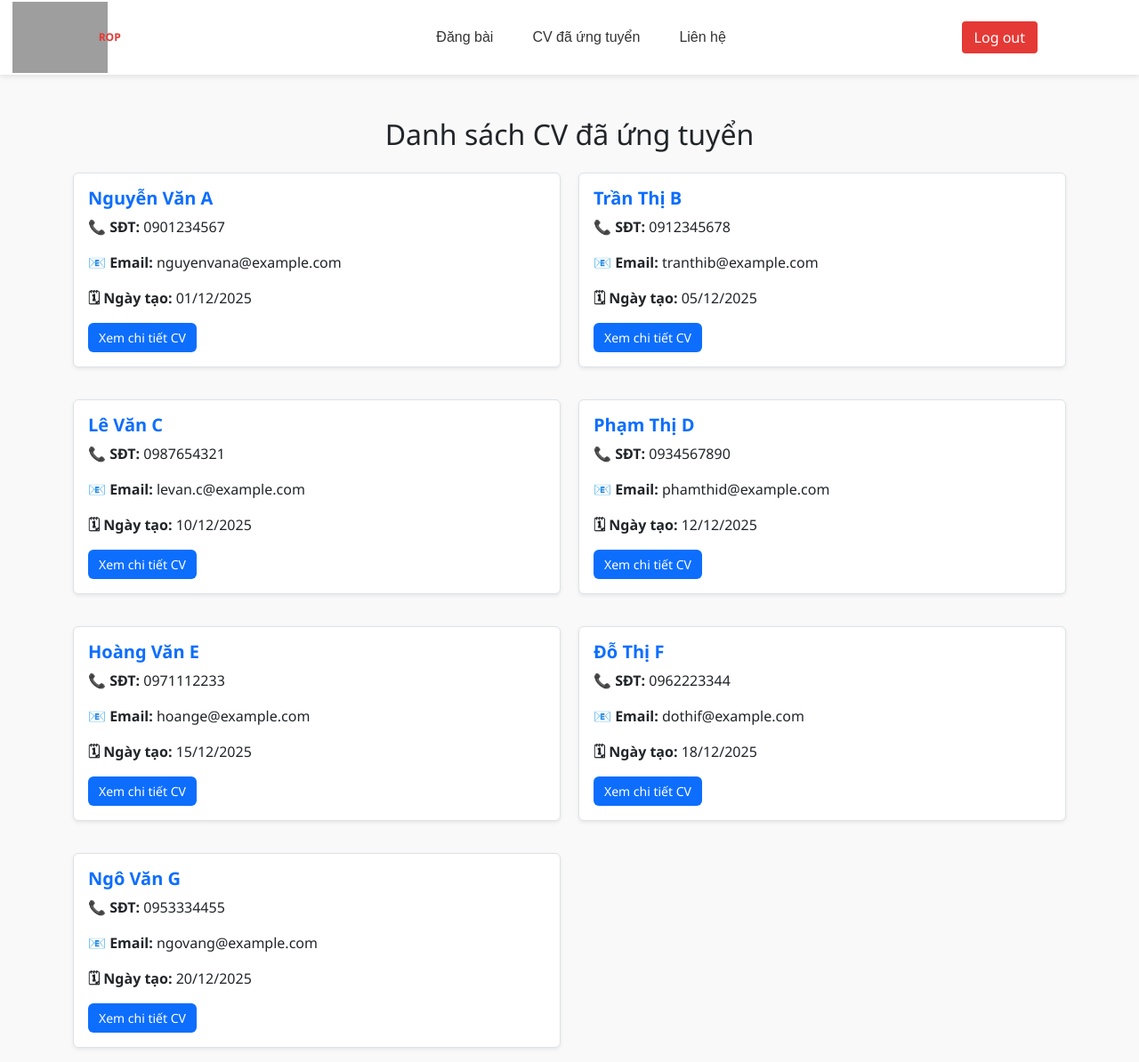
After one commit to Hung1135/ROP, a Django app: page /manaPostCV in a window 1280 px wide. The commit adds this page. Shown: the whole page at 89% size. Run offline with Django 4.2, Linux system fonts and the light colour scheme; grey boxes are pictures that could not be loaded.

Commit message:
trang CV đang nộp

```diff
--- /dev/null
+++ b/ROP/app/static/app/css/managePostCV.css
@@ -0,0 +1,53 @@
+.cv-card {
+  background-color: #f8f9fa;
+  border-left: 5px solid #0d6efd;
+}
+
+.cv-name {
+  color: #0d6efd;
+  font-weight: 600;
+}
+.cv-actions {
+  margin-top: 10px;
+}
+
+.cv-actions .btn {
+  background-color: #0d6efd;
+  color: #fff;
+  border: none;
+  padding: 6px 12px;
+  border-radius: 6px;
+  cursor: pointer;
+  transition: background-color 0.3s ease;
+}
+
+.cv-actions .btn:hover {
+  background-color: #0b5ed7;
+}
+.cv-list {
+  display: flex;
+  flex-wrap: wrap;
+  gap: 20px; /* khoảng cách giữa các CV */
+}
+
+.cv-card {
+  flex: 1 1 calc(50% - 20px); /* mỗi CV chiếm 50% chiều rộng trừ khoảng cách */
+  box-sizing: border-box;
+}
+
+.cv-list {
+  display: grid;
+  grid-template-columns: repeat(2, 1fr); /* luôn 2 cột */
+  gap: 20px;
+}
+
+.cv-card {
+  background: #fff;
+  border: 1px solid #ddd;
+  border-radius: 8px;
+  padding: 15px;
+  box-shadow: 0 2px 6px rgba(0,0,0,0.05);
+}
+.mb-4 {
+  text-align: center;
+}
--- a/ROP/app/templates/admin/ListJob.html
+++ b/ROP/app/templates/admin/ListJob.html
@@ -9,7 +9,7 @@
     <link href="https://cdn.jsdelivr.net/npm/bootstrap@5.3.3/dist/css/bootstrap.min.css" rel="stylesheet">
 
     <!-- Icon Bootstrap (nếu muốn dùng icon đẹp hơn) -->
-    <link rel="stylesheet" href="https://cdn.jsdelivr.net/npm/bootstrap-icons@1.11.3/font/bootstrap-icons.min.css">cd
+    <link rel="stylesheet" href="https://cdn.jsdelivr.net/npm/bootstrap-icons@1.11.3/font/bootstrap-icons.min.css">
     <link rel="stylesheet" href="{% static 'app/css/nav.css' %}"/>
     <link rel="stylesheet" href="{% static 'app/css/ListJob.css'%}"/>
 </head>
@@ -35,6 +35,7 @@
 
     <nav class="menu">
         <a href="#">Đăng bài</a>
+      <a href="{% url 'manaPostCV' %}">CV đã ứng tuyển</a>
         <a href="#">Liên hệ</a>
     </nav>
 
@@ -50,7 +51,7 @@
 
 <!-- ================= JOB LIST ================= -->
 <section class="job-section">
-    <h2>Thông tin công việc</h2>
+    {% comment %} <h2>Thông tin công việc</h2> {% endcomment %}
 
     <div class="container1">
 
--- a/ROP/app/templates/admin/functionPost.html
+++ b/ROP/app/templates/admin/functionPost.html
@@ -23,6 +23,7 @@
 
     <nav class="menu">
         <a href="#">Đăng bài</a>
+          <a href="{% url 'manaPostCV' %}">CV đã ứng tuyển</a>
         <a href="#">Liên hệ</a>
     </nav>
 
--- /dev/null
+++ b/ROP/app/templates/admin/managePostCV.html
@@ -0,0 +1,133 @@
+<!DOCTYPE html>
+{% load static %}
+<html>
+  <head>
+    <meta charset="utf-8" />
+    <meta http-equiv="X-UA-Compatible" content="IE=edge" />
+    <title>Danh sách công việc</title>
+    <meta name="viewport" content="width=device-width, initial-scale=1" />
+    <link
+      href="https://cdn.jsdelivr.net/npm/bootstrap@5.3.3/dist/css/bootstrap.min.css"
+      rel="stylesheet"
+    />
+
+    <link
+      rel="stylesheet"
+      href="https://cdn.jsdelivr.net/npm/bootstrap-icons@1.11.3/font/bootstrap-icons.min.css"
+    />
+    <link rel="stylesheet" href="{% static 'app/css/nav.css' %}" />
+    <link rel="stylesheet" href="{% static 'app/css/managePostCV.css'%}" />
+  </head>
+
+  <body>
+    <header class="navbar">
+      <div class="logo">
+        <img
+          id="logo"
+          src="https://thumbs.dreamstime.com/b/letter-cv-logotype-design-company-name-colored-blue-swoosh-vector-logo-business-identity-203865393.jpg"
+          alt=""
+        />
+        <span>ROP</span>
+      </div>
+
+      <nav class="menu">
+        <a href="#">Đăng bài</a>
+      <a href="{% url 'manaPostCV' %}">CV đã ứng tuyển</a>
+        <a href="#">Liên hệ</a>
+      </nav>
+
+      <div class="actions">
+        <a href="#" class="login-btn">Log out</a>
+      </div>
+    </header>
+    <body>
+      <div class="container mt-5">
+        <h2 class="mb-4">Danh sách CV đã ứng tuyển</h2>
+
+        <div class="cv-list">
+          <!-- CV 1 -->
+          <div class="cv-card mb-3 p-3 border rounded shadow-sm">
+            <h5 class="cv-name">Nguyễn Văn A</h5>
+            <p><strong>📞 SĐT:</strong> 0901234567</p>
+            <p><strong>📧 Email:</strong> nguyenvana@example.com</p>
+            <p><strong>🗓 Ngày tạo:</strong> 01/12/2025</p>
+            <div class="cv-actions mt-2">
+              <button class="btn btn-primary btn-sm">Xem chi tiết CV</button>
+            </div>
+          </div>
+
+          <!-- CV 2 -->
+          <div class="cv-card mb-3 p-3 border rounded shadow-sm">
+            <h5 class="cv-name">Trần Thị B</h5>
+            <p><strong>📞 SĐT:</strong> 0912345678</p>
+            <p><strong>📧 Email:</strong> tranthib@example.com</p>
+            <p><strong>🗓 Ngày tạo:</strong> 05/12/2025</p>
+            <div class="cv-actions mt-2">
+              <button class="btn btn-primary btn-sm">Xem chi tiết CV</button>
+            </div>
+          </div>
+
+          <!-- CV 3 -->
+          <div class="cv-card mb-3 p-3 border rounded shadow-sm">
+            <h5 class="cv-name">Lê Văn C</h5>
+            <p><strong>📞 SĐT:</strong> 0987654321</p>
+            <p><strong>📧 Email:</strong> levan.c@example.com</p>
+            <p><strong>🗓 Ngày tạo:</strong> 10/12/2025</p>
+            <div class="cv-actions mt-2">
+              <button class="btn btn-primary btn-sm">Xem chi tiết CV</button>
+            </div>
+          </div>
+
+          <!-- CV 4 -->
+          <div class="cv-card mb-3 p-3 border rounded shadow-sm">
+            <h5 class="cv-name">Phạm Thị D</h5>
+            <p><strong>📞 SĐT:</strong> 0934567890</p>
+            <p><strong>📧 Email:</strong> phamthid@example.com</p>
+            <p><strong>🗓 Ngày tạo:</strong> 12/12/2025</p>
+            <div class="cv-actions mt-2">
+              <button class="btn btn-primary btn-sm">Xem chi tiết CV</button>
+            </div>
+          </div>
+
+          <!-- CV 5 -->
+          <div class="cv-card mb-3 p-3 border rounded shadow-sm">
+            <h5 class="cv-name">Hoàng Văn E</h5>
+            <p><strong>📞 SĐT:</strong> 0971112233</p>
+            <p><strong>📧 Email:</strong> hoange@example.com</p>
+            <p><strong>🗓 Ngày tạo:</strong> 15/12/2025</p>
+            <div class="cv-actions mt-2">
+              <button class="btn btn-primary btn-sm">Xem chi tiết CV</button>
+            </div>
+          </div>
+
+          <!-- CV 6 -->
+          <div class="cv-card mb-3 p-3 border rounded shadow-sm">
+            <h5 class="cv-name">Đỗ Thị F</h5>
+            <p><strong>📞 SĐT:</strong> 0962223344</p>
+            <p><strong>📧 Email:</strong> dothif@example.com</p>
+            <p><strong>🗓 Ngày tạo:</strong> 18/12/2025</p>
+            <div class="cv-actions mt-2">
+              <button class="btn btn-primary btn-sm">Xem chi tiết CV</button>
+            </div>
+          </div>
+
+          <!-- CV 7 -->
+          <div class="cv-card mb-3 p-3 border rounded shadow-sm">
+            <h5 class="cv-name">Ngô Văn G</h5>
+            <p><strong>📞 SĐT:</strong> 0953334455</p>
+            <p><strong>📧 Email:</strong> ngovang@example.com</p>
+            <p><strong>🗓 Ngày tạo:</strong> 20/12/2025</p>
+            <div class="cv-actions mt-2">
+              <button class="btn btn-primary btn-sm">Xem chi tiết CV</button>
+            </div>
+          </div>
+
+
+
+        </div>
+      </div>
+    </body>
+
+    <script></script>
+  </body>
+</html>
--- a/ROP/app/templates/admin/post_detail.html
+++ b/ROP/app/templates/admin/post_detail.html
@@ -20,7 +20,7 @@
 
     <nav class="menu">
         <a href="{% url 'functionPost' %}">Đăng bài</a>
-      <a href="">Đăng bài</a>
+      <a href="{% url 'manaPostCV' %}">CV đã ứng tuyển</a>
       <a href="#">Liên hệ</a>
     </nav>
 
--- a/ROP/app/urls.py
+++ b/ROP/app/urls.py
@@ -8,6 +8,8 @@ urlpatterns = [
     path('home', views.homeAdmin, name='admin_filter'),
     path('ListJob', views.ListJob, name='ListJob'),
     path('admin_post_detail', views.post_detail, name='admin_post_detail'),
+    path('functionPost', views.functionPost, name='functionPost'),
+    path('manaPostCV', views.manaPostCV, name='manaPostCV'),
 
     path('login', views.login, name='login'),
 
@@ -16,5 +18,4 @@ urlpatterns = [
     path('user_detailPost', views.detailPost, name='detailPost'),
     path('user_personalprofile', views.personalprofile, name='user_personalprofile'),
     path('appliedJobsList', views.appliedJobsList, name='appliedJobsList'),
-    path('functionPost', views.functionPost, name='functionPost'),
 ]
--- a/ROP/app/views.py
+++ b/ROP/app/views.py
@@ -14,6 +14,9 @@ def post_detail(request):
 
 def ListJob(request):
     return render(request, 'admin/ListJob.html')
+
+def manaPostCV(request):
+    return render(request, 'admin/managePostCV.html')
 
 
 #login
```
